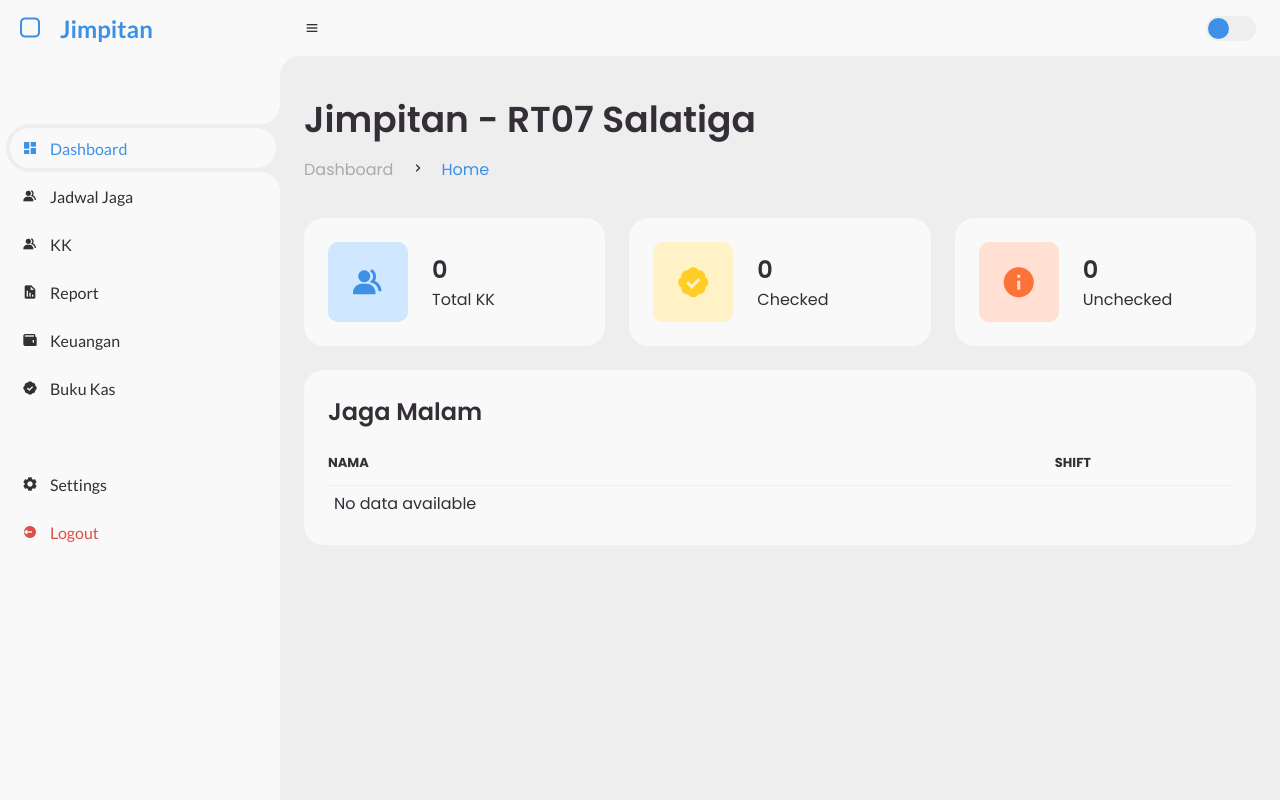
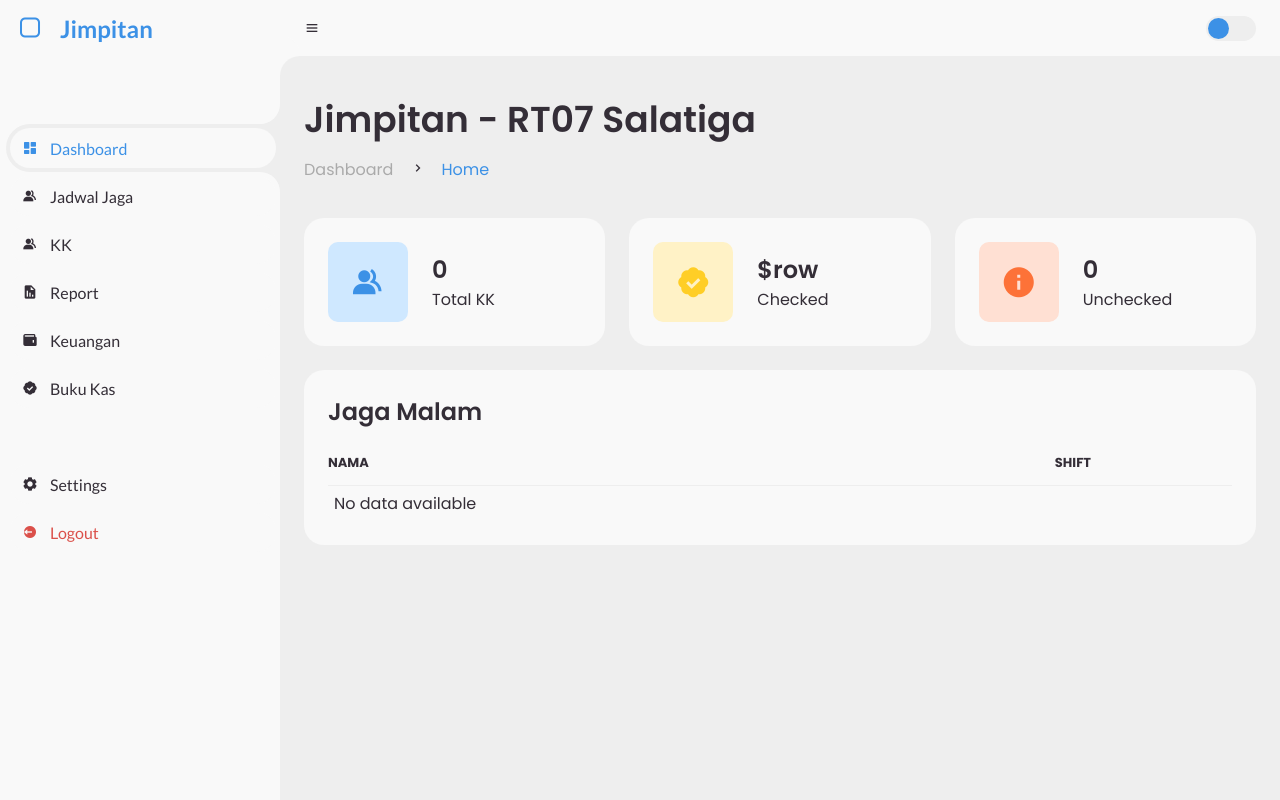
Before and after one commit to agusbudionoprastyo/jimpitan, a PHP site: page /dashboard/index.php in a window 1280 px wide. Run offline with PHP 8.4, Linux system fonts and the light colour scheme; the visitor is signed in with stand-in values (Sample User, id 1); data that the repository does not hold is empty.

Commit message:
Update index.php

```diff
--- a/dashboard/index.php
+++ b/dashboard/index.php
@@ -118,7 +118,7 @@ $data = $stmt->fetchAll(PDO::FETCH_ASSOC);
                 <li>
                     <i class='bx bxs-badge-check bx-lg' ></i>
                     <span class="text">
-                        <h3 id="totalCheck">0</h3>
+                        <h3 id="totalCheck">$row</h3>
                         <p>Checked</p>
                     </span>
                 </li>
@@ -189,5 +189,6 @@ $data = $stmt->fetchAll(PDO::FETCH_ASSOC);
     <script src="https://cdnjs.cloudflare.com/ajax/libs/jquery/3.5.1/jquery.min.js"></script>
 
     <script src="js/script.js"></script>
+
 </body>
 </html>
```
